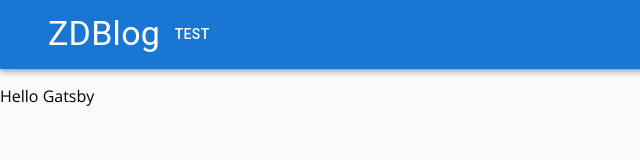
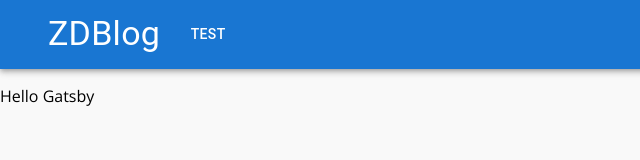
Before and after one commit to validity-check/zdblog, a Gatsby site in the folder zdblog-web/: page / in a window 1280 px wide. Shown: the full height of the page, 0-640 px from the left. Built offline with nearby package versions, Linux system fonts and the light colour scheme; Gatsby itself is replaced by a stand-in of ours.

Commit message:
Refactor button

```diff
--- a/zdblog-web/src/components/navbar.tsx
+++ b/zdblog-web/src/components/navbar.tsx
@@ -14,9 +14,24 @@
           <Typography variant="h4" noWrap>
             ZDBlog
           </Typography>
-          <Button sx={{ my: 2, color: "white", display: "block" }}>Test</Button>
+          <NavButton>Test</NavButton>
         </Toolbar>
       </Container>
     </AppBar>
   );
 };
+
+const NavButton = ({ children }) => {
+  return (
+    <Button
+      sx={{
+        my: 2,
+        color: "white",
+        display: "block",
+        margin: "1rem",
+      }}
+    >
+      {children}
+    </Button>
+  );
+};
```
